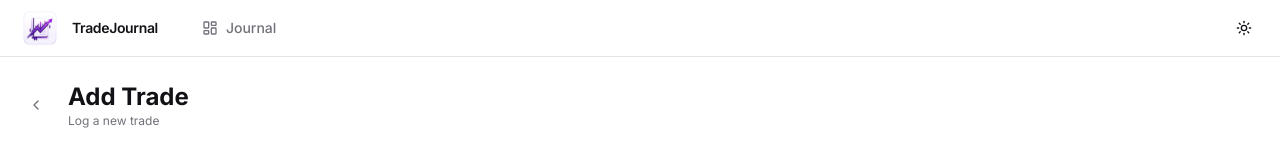
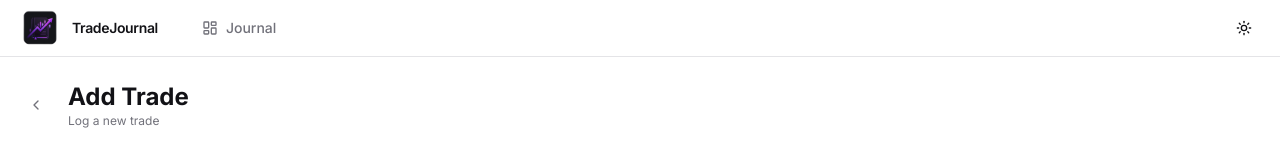
Before and after one commit to abhidev757/trading-journal, a Next.js app: page /trades/new in a window 1280 px wide. Shown: the top 151 px of the page. Built offline with nearby package versions, Linux system fonts and the light colour scheme; no server answers.

Commit message:
fix: swap icon for contrast - light icon on dark navbar, dark icon on light navbar

```diff
--- a/src/components/layout/navbar.tsx
+++ b/src/components/layout/navbar.tsx
@@ -47,7 +47,7 @@ export function Navbar() {
         {/* Logo */}
         <Link href="/" className="flex items-center gap-2 mr-4">
           <img
-            src={resolvedTheme === "dark" ? "/icon-dark.png" : "/icon-light.png"}
+            src={resolvedTheme === "dark" ? "/icon-light.png" : "/icon-dark.png"}
             alt="TradeJournal"
             className="h-12 w-12 rounded-xl object-cover"
           />
```
